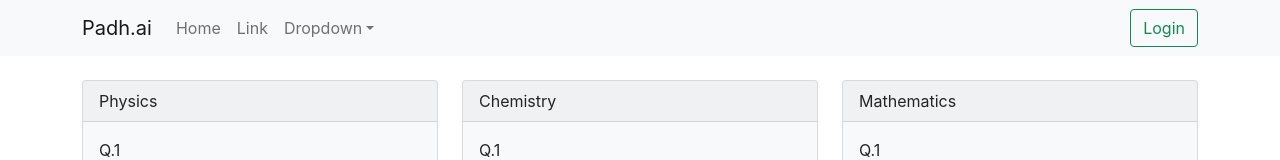
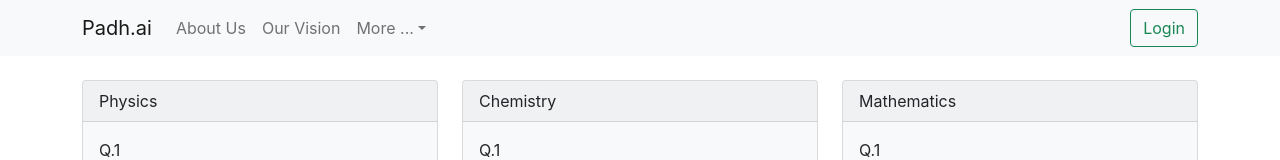
Before and after one commit to atharvshimpi/padh.ai_frontend, a React (Create React App) app: page / in a window 1280 px wide. Shown: the top 160 px of the page. Built offline with nearby package versions, Linux system fonts and the light colour scheme.

Commit message:
button stacked

```diff
--- a/src/components/Card/CardModal.js
+++ b/src/components/Card/CardModal.js
@@ -40,12 +40,12 @@ const CardModal = ({ data, isFlipped, handleClick, handleCardFlip }) => {
                         <div className='card-body'>
                                 { data.options.map((options) =>
                                     <Form.Check
-                                        key={`${options.id}`}
+                                        key={options.id}
                                         type='radio'
-                                        label={`${options.text}`}
-                                        value={`${options.id}`}
-                                        id={`${options.id}`}
-                                        name='options'
+                                        label={options.text}
+                                        value={options.id}
+                                        id={options.id}
+                                        name={data.subject}
                                         onChange={ handleChange }
                                         checked={selectedOptionId === options.id}
                                     />
@@ -64,14 +64,18 @@ const CardModal = ({ data, isFlipped, handleClick, handleCardFlip }) => {
                 <div className='card-header'>{data.subject}</div>
                 <div className='card-body'>
                     <div className='card-title fs-3'>Solution</div>
-                    <div className='card-text'>Your Answer :- <br /> <b>{selectedOptionId})</b></div>
-                    <div className='card-text'>Correct Answer :- <br /> <b>{data.answer_id}) {data.options.filter(obj => obj.id === data.answer_id)[0].text}</b></div>
-                    <div className='card-text'>{data.greeting}</div>
+                    <div className='card-text fs-5'>Your Answer :- <br /> <b>{selectedOptionId})</b></div>
+                    <br />
+                    <div className='card-text fs-5'>Correct Answer :- <br /> <b>{data.answer_id}) {data.options.filter(obj => obj.id === data.answer_id)[0].text}</b></div>
+                    <br />
+                    <div className='card-text'>Explanation :- <br />{data.greeting}</div>
                 </div>
-                <Stack gap={2}>
-                    <Button className='w-100' variant="primary" onClick={ handleCardFlip }>Previous Question</Button>
-                    <Button className='w-100' variant="primary" onClick={ handleClick }>Next Question</Button>
-                </Stack>
+                <div className='card-footer'>
+                    <Stack gap={2}>
+                        <Button className='w-100' variant="primary" onClick={ handleCardFlip }>Back to Question</Button>
+                        <Button className='w-100' variant="primary" onClick={ handleClick }>Next Question</Button>
+                    </Stack>
+                </div>
             </div>
         </ReactCardFlip>
     )
--- a/src/components/Navbar/Navbar.js
+++ b/src/components/Navbar/Navbar.js
@@ -1,6 +1,6 @@
 import React from 'react'
 
-// import './navbar.css'
+import './navbar.css'
 import Navbar from 'react-bootstrap/Navbar'
 import Container from 'react-bootstrap/Container'
 import Nav from 'react-bootstrap/Nav'
@@ -15,14 +15,14 @@ const NavbarHome = () => {
                 <Navbar.Toggle aria-controls="basic-navbar-nav" />
                 <Navbar.Collapse id="basic-navbar-nav">
                     <Nav className="me-auto">
-                        <Nav.Link href="#home">Home</Nav.Link>
-                        <Nav.Link href="#link">Link</Nav.Link>
-                        <NavDropdown title="Dropdown" id="basic-nav-dropdown">
-                            <NavDropdown.Item href="#action/3.1">Action</NavDropdown.Item>
-                            <NavDropdown.Item href="#action/3.2">Another action</NavDropdown.Item>
-                            <NavDropdown.Item href="#action/3.3">Something</NavDropdown.Item>
+                        <Nav.Link href="aboutus">About Us</Nav.Link>
+                        <Nav.Link href="vision">Our Vision</Nav.Link>
+                        <NavDropdown title="More ..." id="basic-nav-dropdown">
+                            <NavDropdown.Item href="aboutus">About Us</NavDropdown.Item>
+                            <NavDropdown.Item href="vision">Our Vision</NavDropdown.Item>
+                            <NavDropdown.Item href="goals">Future Endeavours</NavDropdown.Item>
                             <NavDropdown.Divider />
-                            <NavDropdown.Item href="#action/3.4">Separated link</NavDropdown.Item>
+                            <NavDropdown.Item href="contactus">Contact Us</NavDropdown.Item>
                         </NavDropdown>
                     </Nav>
 
```
